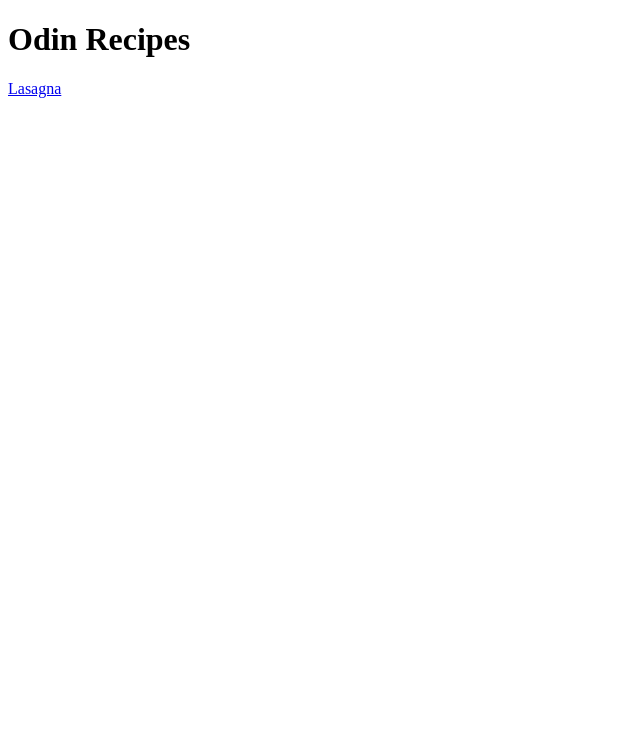
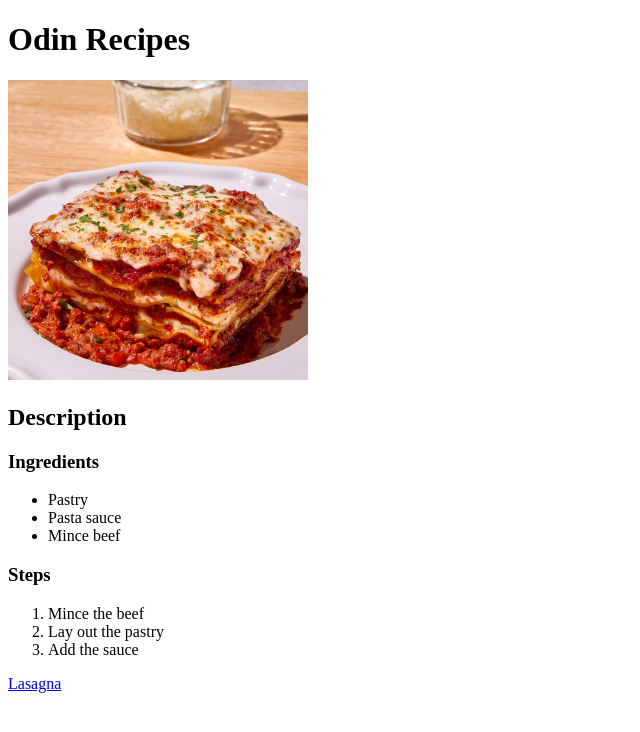
Before and after one commit to rulesilol/odin-recipes, a plain HTML site: page index.html in a window 1280 px wide. Shown: the whole page, without its empty margins (0-640 px from the left). Drawn offline with Linux system fonts and the light colour scheme.

Commit message:
recipe page content

```diff
--- a/index.html
+++ b/index.html
@@ -7,6 +7,20 @@
 </head>
 <body>
     <h1>Odin Recipes</h1>
+    <img src="lasagna.jpg" alt="image of lasagna" height="300">
+    <h2>Description</h2>
+    <h3>Ingredients</h3>
+    <ul>
+        <li>Pastry </li>
+        <li>Pasta sauce</li>
+        <li>Mince beef</li>
+    </ul>
+    <h3>Steps</h3>
+    <ol>
+        <li>Mince the beef</li>
+        <li>Lay out the pastry</li>
+        <li>Add the sauce</li>
+    </ol>
     <a href="./recipes/lasagna.html">Lasagna</a>
 </body>
 </html>
```
Also changed, not shown: lasagna.jpg (added).
